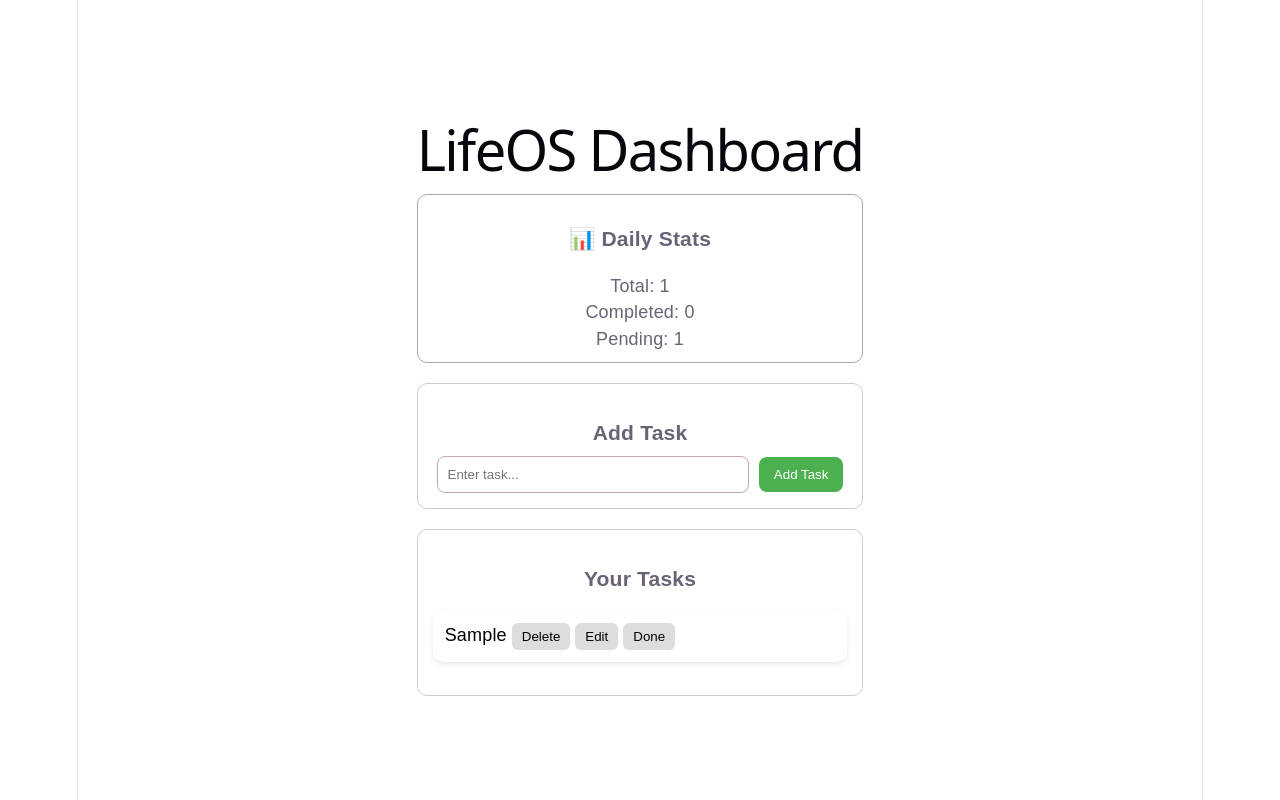
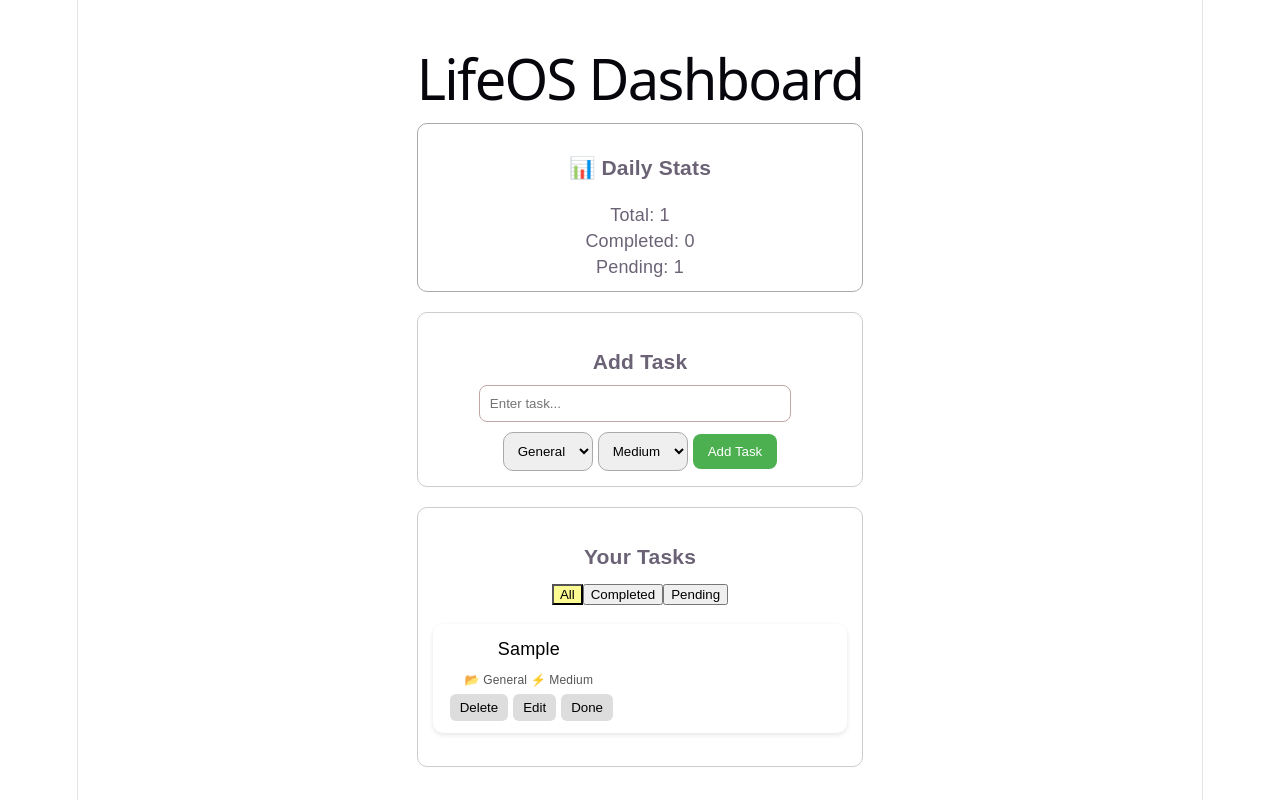
Before and after one commit to Rudra137/productivity-os, a React (Vite) app in the folder lifeos-dashboard/: page / in a window 1280 px wide. Both pictures are taken after typing "Sample" into the empty fields and a click on the button "Add Task". Built offline with nearby package versions, Linux system fonts and the light colour scheme.

Commit message:
made the option for selection of task if completed

```diff
--- a/lifeos-dashboard/src/App.jsx
+++ b/lifeos-dashboard/src/App.jsx
@@ -1,14 +1,30 @@
 import { useState } from "react";
+import { useEffect } from "react";
+
 
 function App() {
   const [task, setTask] = useState("");
   const [editIndex, setEditIndex] = useState(null);
   const [editText, setEditText] = useState("");
   const [tasks, setTasks] = useState([]);
+  const [category, setCategory] = useState("General");
+  const [priority, setPriority] = useState("Medium");
+  const [filter, setFilter] = useState("All");
 
 
 
   // Functions for handling task input and list management
+  useEffect(() => {
+  const savedTasks = localStorage.getItem("tasks");
+  if (savedTasks) {
+    setTasks(JSON.parse(savedTasks));
+  }
+}, []);
+
+useEffect(() => {
+  localStorage.setItem("tasks", JSON.stringify(tasks));
+}, [tasks]);
+
 
   //function to handle adding a new task to the list
   const addTask = () => {
@@ -19,11 +35,14 @@ function App() {
     {
       id: Date.now(),
       text: task,
-      completed: false
+      completed: false,
+      category: category,
+      priority: priority,
+      date: new Date().toLocaleDateString()
     }
   ]);
 
-  setTask(""); // clear input
+  setTask("");
 };
 
 
@@ -56,10 +75,22 @@ function App() {
   });
 };
 
+  const today = new Date().toLocaleDateString();
+  const todaysTasks = tasks.filter(
+  (task) => task.date === today
+);
+const filteredTasks = todaysTasks.filter((task) => {
+  if (filter === "Completed") return task.completed;
+  if (filter === "Pending") return !task.completed;
+  return true;
+});
+
+// Calculate stats for the dashboard
   const totalTasks = tasks.length;
   const completedTasks = tasks.filter(t => t.completed).length;
   const pendingTasks = totalTasks - completedTasks;
 
+  // Button style for edit/delete/done buttons
   const btnStyle = {
   marginLeft: "5px",
   padding: "6px 10px",
@@ -71,8 +102,7 @@ function App() {
 
   // Render the dashboard UI
   return (
-    // Main container with padding
-
+    // Main container with padding and centered content
 
   <div style={{  padding: "30px",
       maxWidth: "600px",
@@ -94,6 +124,7 @@ function App() {
       <p>Pending: {pendingTasks}</p>
     </div>
 
+
    {/*  INPUT SECTION */}
   <div style={{
     marginBottom: "20px",
@@ -108,6 +139,7 @@ function App() {
       placeholder="Enter task..."
       value={task}
       onChange={(e) => setTask(e.target.value)}
+
           style={{
       padding: "10px",
       width: "70%",
@@ -117,6 +149,34 @@ function App() {
     }}
     />
 
+    <div>
+      <select
+
+  value={category}
+  onChange={(e) => setCategory(e.target.value)}
+  div style={{ marginRight: "5px",marginTop: "10px", padding: "10px", border: "1px solid #aaa", borderRadius: "10px" }}
+>
+  <h5>Category</h5>
+  <option>General</option>
+  <option>Work</option>
+  <option>Study</option>
+  <option>Health</option>
+</select>
+
+<select
+
+  value={priority}
+  onChange={(e) => setPriority(e.target.value)}
+  div style={{ marginRight: "5px",marginTop: "10px", padding: "10px", border: "1px solid #aaa", borderRadius: "10px" }}
+>
+  <h5>Priority</h5>
+  <option>Low</option>
+  <option>Medium</option>
+  <option>High</option>
+
+</select>
+
+
     <button onClick={addTask} style={{
     padding: "10px 15px",
     borderRadius: "8px",
@@ -125,7 +185,11 @@ function App() {
     color: "white",
     cursor: "pointer"
   }}>Add Task</button>
+    </div>
   </div>
+
+
+
 
   {/* 🟩 TASK LIST SECTION */}
   <div style={{
@@ -136,9 +200,21 @@ function App() {
   }}>
     <h3 style={{ marginBottom: "10px" }}>Your Tasks</h3>
 
+  <div style={{ marginBottom: "10px", alignItems: "center", gap: "8px", }}>
+  <button onClick={() => setFilter("All")} style={filter === "All" ? { background: "#fcfa93" } : {}} >
+    All
+  </button>
+  <button onClick={() => setFilter("Completed")} style={filter === "Completed" ? { background: "#fcfa93" } : {}} >
+    Completed
+  </button>
+  <button onClick={() => setFilter("Pending")} style={filter === "Pending" ? { background: "#fcfa93" } : {}} >
+    Pending
+  </button>
+</div>
+
 
       <ul style={{ listStyle: "none", padding: 0 }}>
-          {tasks.map((task, index) => (
+          {filteredTasks.map((task, index) => (
           <li key={index} style={{
   marginBottom: "10px",
   padding: "12px",
@@ -174,7 +250,13 @@ function App() {
   >
     {task.text}
   </span>
-
+  <div style={{
+  fontSize: "12px",
+  marginTop: "5px",
+  color: "#555"
+  }}>
+    📂 {task.category} ⚡ {task.priority}
+  </div>
   <button onClick={() => handleDelete(index)} style={btnStyle}>Delete</button>
 
   <button onClick={() => {
```
